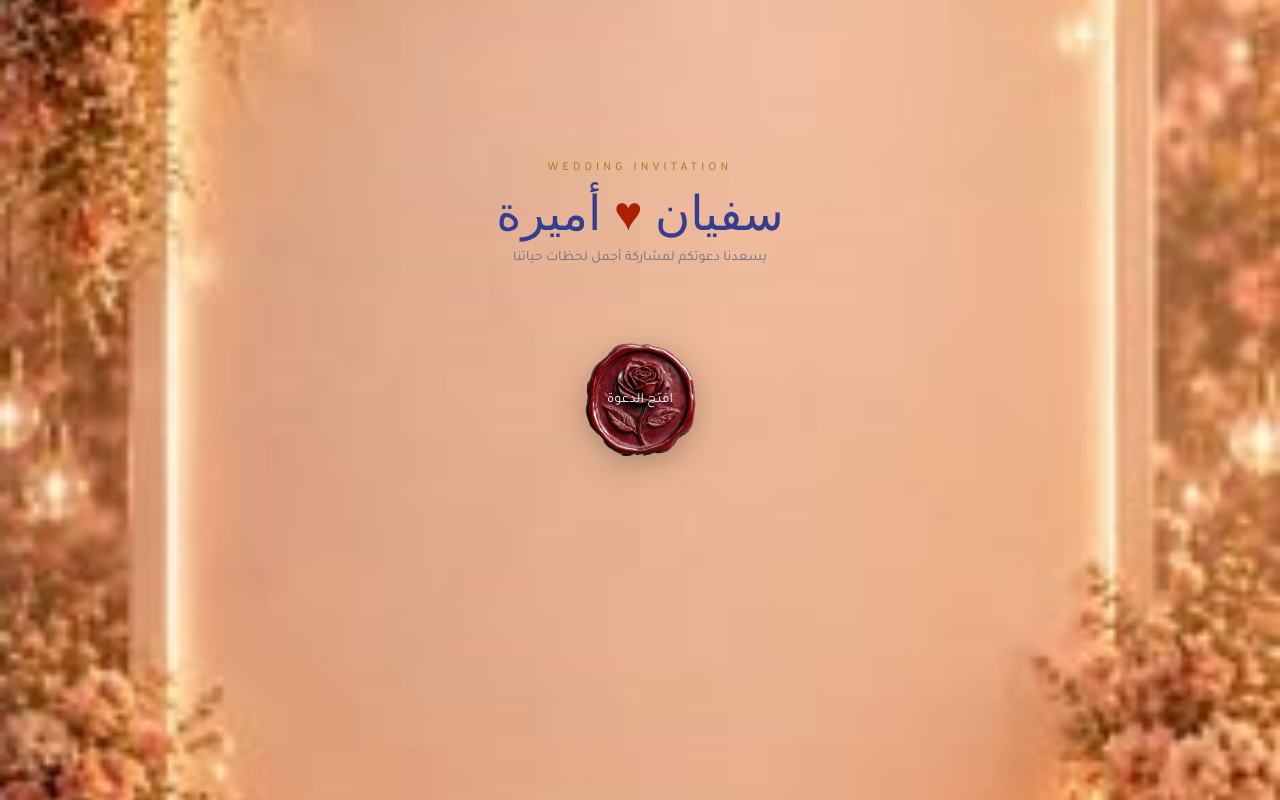
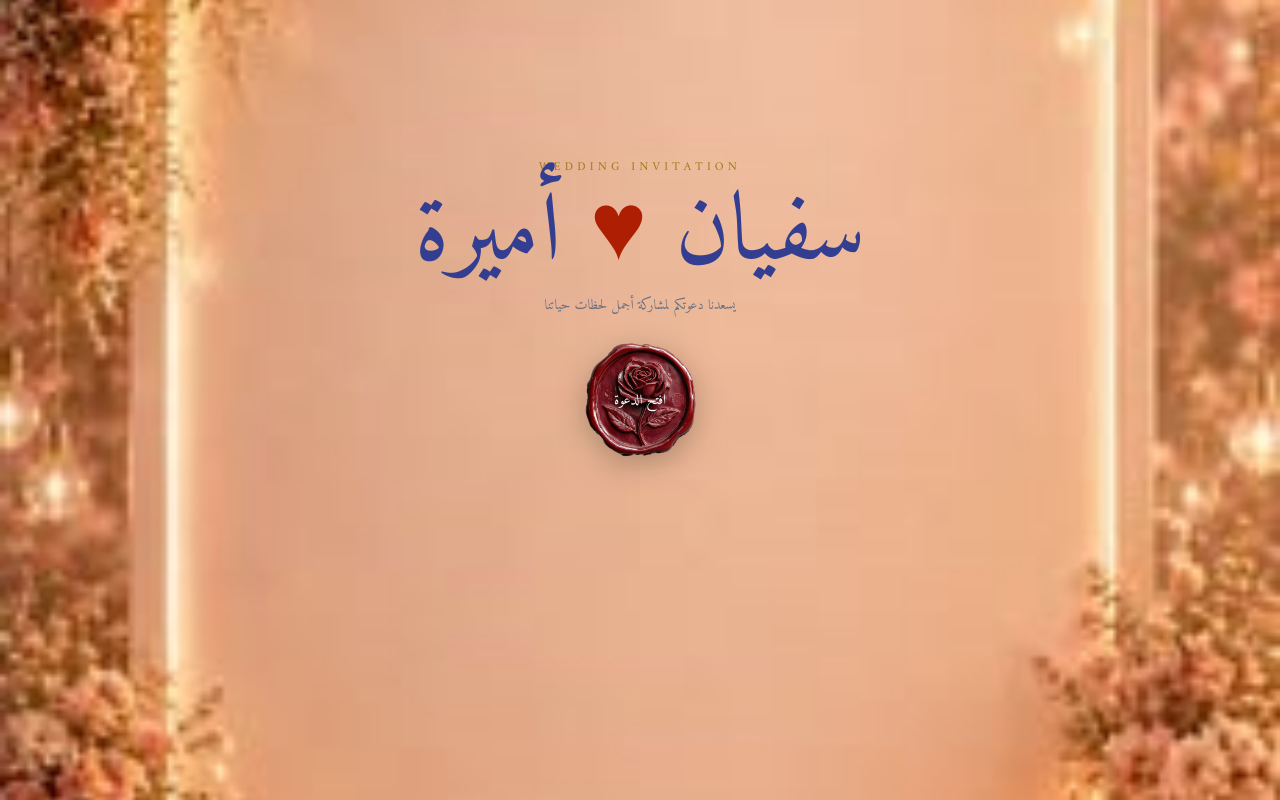
Before and after one commit to sofienlamloumi4-hash/sofien-amira-wedding, a Next.js app: page / in a window 1280 px wide. Shown: the top 800 px of the page. Built offline with nearby package versions, Linux system fonts and the light colour scheme.

Commit message:
last copie

```diff
--- a/app/layout.tsx
+++ b/app/layout.tsx
@@ -1,7 +1,13 @@
 import type { Metadata } from "next";
 import { Tajawal } from "next/font/google";
 import "./globals.css";
+import { Amiri } from "next/font/google";
 
+const amiri = Amiri({
+  subsets: ["arabic"],
+  weight: ["400", "700"],
+  display: "swap",
+});
 const tajawal = Tajawal({
   subsets: ["arabic"],
 
@@ -23,7 +29,7 @@ export default function RootLayout({
 }) {
   return (
     <html lang="ar" dir="rtl">
-      <body className={tajawal.className}>{children}</body>
+      <body className={amiri.className}>{children}</body>
     </html>
   );
 }
--- a/app/page.tsx
+++ b/app/page.tsx
@@ -191,10 +191,10 @@ overflow-hidden
             initial={{ opacity: 0, y: 50 }}
             animate={{ opacity: 1, y: 0 }}
             transition={{ duration: 1 }}
-            className=" flex items-center justify-center gap-2 sm:gap-4 md:gap-8 px-4 whitespace-nowrap "
+            className=" flex items-center justify-center gap-3 sm:gap-5 md:gap-8 px-4 whitespace-nowrap "
           >
             {" "}
-            <h1 className=" text-4xl sm:text-5xl md:text-8xl font-bold text-[#CC9110] ">
+            <h1 className="text-5xl sm:text-6xl md:text-8xl font-normal text-[#CC9110] ">
               {" "}
               سفيان{" "}
             </h1>{" "}
@@ -202,12 +202,11 @@ overflow-hidden
               {" "}
               ❤️{" "}
             </span>{" "}
-            <h1 className=" text-4xl sm:text-5xl md:text-8xl font-bold text-[#CC9110] ">
+            <h1 className=" text-5xl sm:text-6xl md:text-8xl font-normal text-[#CC9110] ">
               {" "}
               أميرة{" "}
             </h1>{" "}
           </motion.div>{" "}
-          <p className=" mt-10 text-xl ">24 أكتوبر 2026</p>
         </div>
       </section>
 
--- a/components/OpeningScreen.tsx
+++ b/components/OpeningScreen.tsx
@@ -145,7 +145,7 @@ export default function OpeningScreen() {
         <p className="text-[#9d7b17] tracking-[0.35em] text-xs mb-3">
           WEDDING INVITATION
         </p>
-        <h1 className="text-3xl md:text-5xl text-[#333E91] font-serif">
+        <h1 className=" text-5xl sm:text-6xl md:text-8xl font-normal text-[#333E91] ">
           سفيان <span className="text-[#AD1E02]">♥</span> أميرة
         </h1>
 
```
